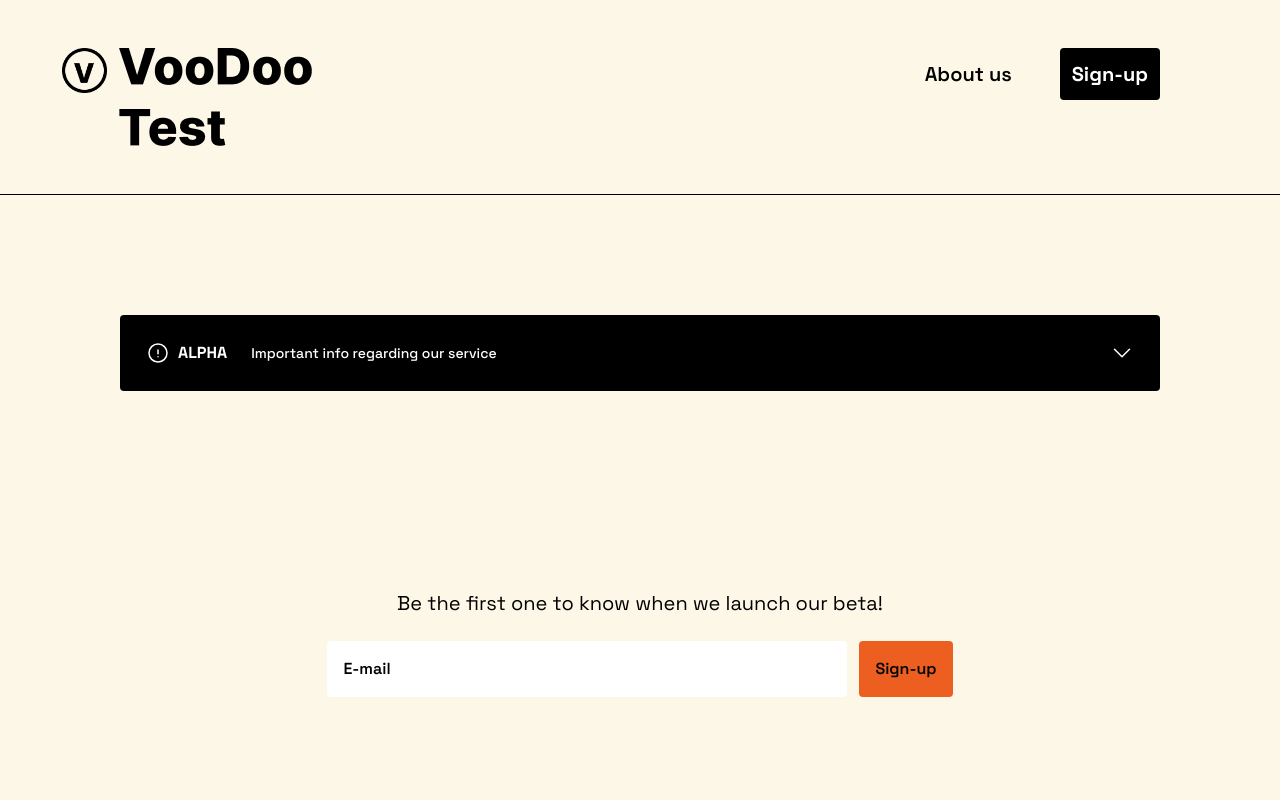
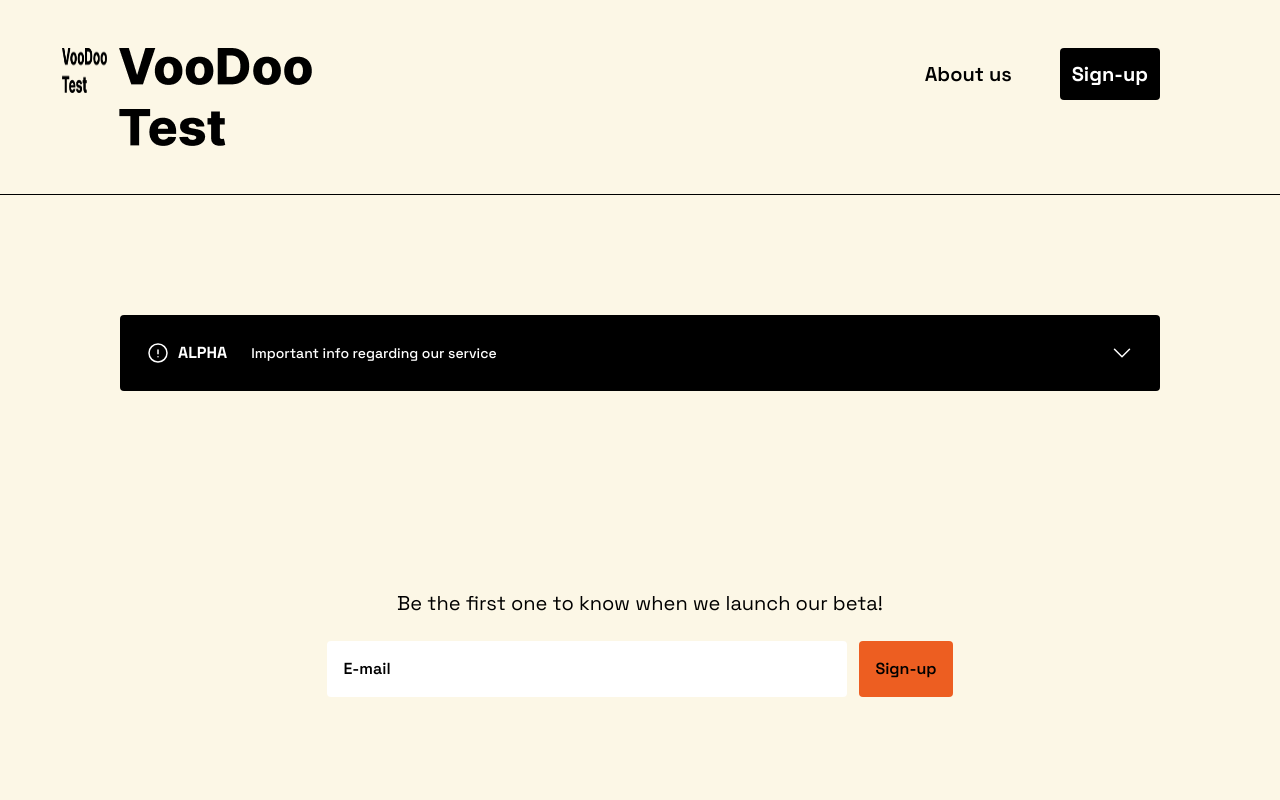
Before and after one commit to SarginKirill/nativeShop, a website: page index.html in a window 1280 px wide. Shown: the top 800 px of the page. Drawn offline with nearby package versions, Linux system fonts and the light colour scheme; no server answers; files whose address does not match are found by name.

Commit message:
fix logo step1

```diff
--- a/index.html
+++ b/index.html
@@ -27,7 +27,7 @@
       <div class="flex items-start gap-1 md:gap-3">
         <img
           class="w-[23px] h-[23px] md:w-[45px] md:h-[45px]"
-          src="./assets/_2C.png"
+          src="./assets/VooDoo Test.png"
           alt="logotype"
         />
         <img
--- a/package.json
+++ b/package.json
@@ -19,5 +19,8 @@
   "devDependencies": {
     "postcss": "^8.4.23",
     "tailwindcss": "^3.3.2"
+  },
+  "dependencies": {
+    "gh-pages": "^5.0.0"
   }
 }
```
Also changed, not shown: 1 other file.
